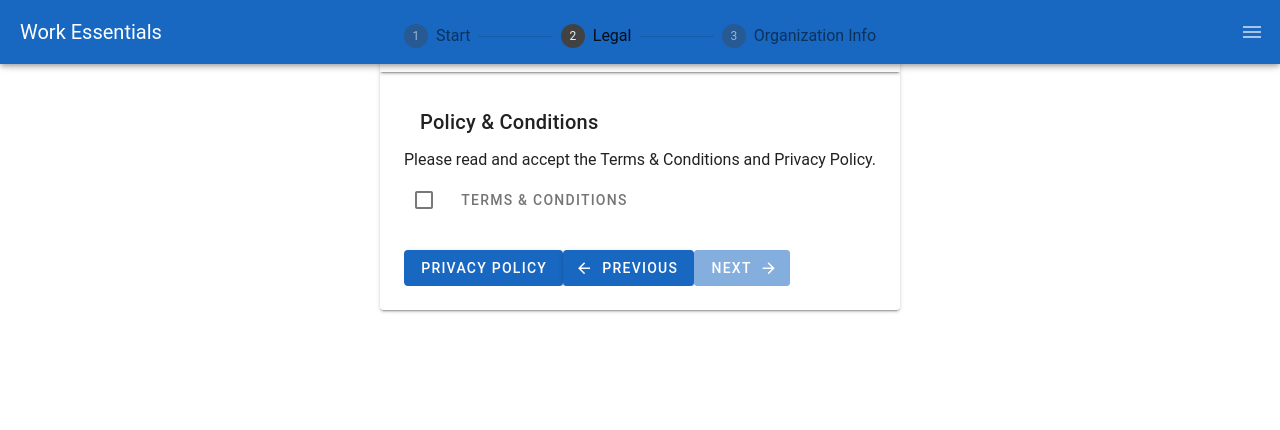
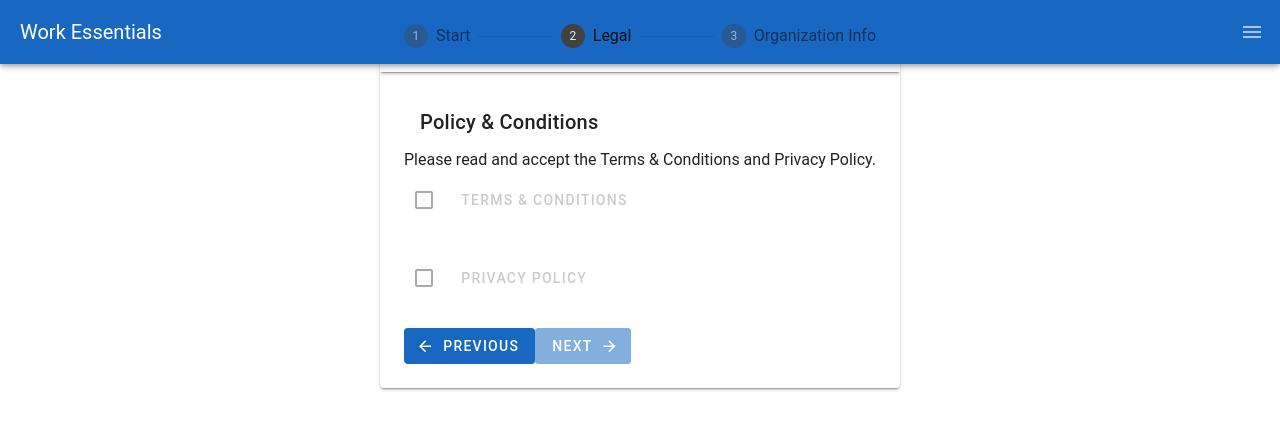
Before and after one commit to lottjerry/my-job-essentials, a Nuxt app: page /dashboard/organization-register in a window 1280 px wide. Both pictures are taken after a click on the button "NEXT". Shown: the top 430 px of the page. Built offline with nearby package versions, Linux system fonts and the light colour scheme.

Commit message:
Finished Terms and Conditions and Privacy Policy checkboxes

```diff
--- /dev/null
+++ b/components/PrivacyPolicy.vue
@@ -0,0 +1,74 @@
+<template>
+  <v-card
+    class="mx-auto"
+    prepend-icon="mdi-file-document"
+    subtitle="Please Read to the bottom to accept."
+    width="350"
+  >
+    <template v-slot:title nav>
+      <span class="font-weight-black"> Privacy Policy</span>
+    </template>
+    <v-card-text
+      class="bg-surface-light pa-5 overflow-y-auto"
+      style="max-height: 500px"
+      v-scroll.self="onScroll"
+    >
+      Lorem ipsum dolor sit, amet consectetur adipisicing elit. Aliquid
+      corporis, amet accusamus perspiciatis iure iusto quaerat aspernatur cumque
+      explicabo officia. Quo ratione consequuntur minus temporibus placeat
+      quibusdam adipisci nemo molestias! Eaque vero earum mollitia ut maiores
+      soluta voluptas natus architecto molestias modi fuga eos ullam, quasi
+      dolor quod magnam impedit consequuntur unde quaerat repellat dolores sed
+      esse velit. Nihil aperiam, rem sint vero sit sunt ut amet vitae distinctio
+      dolorum officiis totam molestias fugit modi natus a nulla. Error enim
+      debitis, iure autem voluptate nemo molestiae. Dolorum excepturi, assumenda
+      ex aliquam ea ipsum, sunt asperiores odio voluptatibus quo inventore
+      deserunt. Fuga sed expedita harum ullam sequi debitis eum animi odio
+      facilis! Earum, amet eligendi corporis a assumenda rem illum expedita
+      deleniti, iste, praesentium repellat quam explicabo quisquam. Similique,
+      eaque quam, atque optio doloribus beatae facilis amet consequatur,
+      repellendus odit commodi culpa in. Impedit fugiat voluptatem illum non,
+      dolorum commodi ducimus sequi dignissimos et aspernatur nulla eaque, at
+      quaerat temporibus sed natus. Dolor delectus aperiam quisquam iste atque
+      quam reprehenderit asperiores corporis ipsum unde doloribus, mollitia aut,
+      assumenda possimus. Perferendis perspiciatis dolore magnam. Voluptatum
+      nisi nostrum quae nesciunt dolorem ducimus quam, asperiores molestiae
+      possimus illum tempore ratione modi placeat quibusdam sequi beatae
+      aspernatur laboriosam repudiandae eaque eligendi blanditiis quod dicta
+      pariatur! Quidem, recusandae perferendis. Cum laborum officia atque sequi
+      dolorem iusto ratione, quas recusandae. At quam quisquam eaque, odio
+      accusantium eius corporis impedit, soluta autem iusto voluptatum
+      temporibus officiis dolor sed vitae veniam quidem reprehenderit, sequi et?
+      Facilis labore aut itaque quas eaque? Blanditiis dicta sapiente atque
+      maiores nesciunt. Autem aperiam explicabo tempora inventore iure ipsum
+      molestias cum error dolores officia et voluptates, veritatis pariatur enim
+      at, fuga corrupti? Sed dignissimos cum eligendi corrupti? Aspernatur sed
+      id vitae, minus blanditiis qui ullam sit repellendus. Eligendi vel
+      praesentium quasi, quaerat magnam illo.
+    </v-card-text>
+    <v-card-actions class="d-flex justify-end">
+      <v-btn
+        @click="haveReadandAccept"
+        :disabled="offSetTop < 575"
+        variant="plain"
+        >I accept</v-btn
+      >
+    </v-card-actions>
+  </v-card>
+</template>
+
+<script setup>
+  import { useAppStore } from '~/stores/appStore'
+
+  const appStore = useAppStore()
+  const offSetTop = ref(0)
+
+  const haveReadandAccept = () => {
+    appStore.privacyPolicyOverlay = false
+    appStore.acceptPrivacyPolicy = true
+  }
+
+  const onScroll = (e) => {
+    offSetTop.value = e.target.scrollTop
+  }
+</script>
--- a/pages/dashboard/organization-register.vue
+++ b/pages/dashboard/organization-register.vue
@@ -32,9 +32,16 @@
             class="align-center justify-center"
             ><TermsAndConditions
           /></v-overlay>
+          <v-overlay
+            persistent
+            scroll-strategy="block"
+            v-model="appStore.privacyPolicyOverlay"
+            class="align-center justify-center"
+            ><PrivacyPolicy
+          /></v-overlay>
           <v-form ref="form">
             <v-checkbox
-              :disabled="!appStore.acceptTermsAndConditions && !Error"
+              :disabled="disableTermsAndConditions"
               :rules="[(v) => !!v || 'You must agree to the Terms & !']"
               color="success"
               v-model="appStore.acceptTermsAndConditions"
@@ -42,16 +49,30 @@
                 <v-btn
                   class="active-btn"
                   variant="plain"
-                  @click="appStore.termsAndConditionsOverlay = true"
+                  @click="appStore.termsAndConditionsOverlay = true; disableTermsAndConditions = false"
                   :color="appStore.acceptTermsAndConditions ? 'green' : null"
                   >Terms & Conditions</v-btn
                 ></template
               >
             </v-checkbox>
+            <v-checkbox
+            :disabled="disablePrivacyPolicy"
+              :rules="[(v) => !!v || 'You must agree to the Terms & !']"
+              color="success"
+              v-model="appStore.acceptPrivacyPolicy"
+              ><template v-slot:label>
+                <v-btn
+                  class="active-btn"
+                  variant="plain"
+                  @click="appStore.privacyPolicyOverlay = true; disablePrivacyPolicy = false"
+                  :color="appStore.acceptPrivacyPolicy ? 'green' : null"
+                  >Privacy Policy</v-btn
+                ></template
+              >
+            </v-checkbox>
           </v-form>
 
-          <v-btn color="primary">Privacy Policy</v-btn>
-          <v-btn prepend-icon="mdi-arrow-left" @click="step--" color="primary"
+          <v-btn prepend-icon="mdi-arrow-left" @click="step--; resetlegal()" color="primary"
             >Previous</v-btn
           >
           <v-btn
@@ -82,14 +103,13 @@
 
   const step = ref(1) // Current step in the stepper
   const appStore = useAppStore()
+  const disableTermsAndConditions = ref(true)
+  const disablePrivacyPolicy = ref(true)
 
-  // Function to move to the next step
-  const nextStep = () => {
-    if (step.value === 1 && !checkbox.value) {
-      return // Prevent moving to the next step if checkbox is not checked
-    }
+  const resetlegal = () => {
 
-    step.value++
+    appStore.acceptPrivacyPolicy = false
+    appStore.acceptTermsAndConditions = false
   }
 </script>
 
--- a/stores/appStore.js
+++ b/stores/appStore.js
@@ -4,8 +4,14 @@ export const useAppStore = defineStore('appStore', () => {
   const termsAndConditionsOverlay = ref(false)
   const acceptTermsAndConditions = ref(false)
 
+
+  const privacyPolicyOverlay = ref(false)
+  const acceptPrivacyPolicy = ref(false)
+
   return {
     termsAndConditionsOverlay,
-    acceptTermsAndConditions
+    acceptTermsAndConditions,
+    privacyPolicyOverlay,
+    acceptPrivacyPolicy,
   }
 })
```
